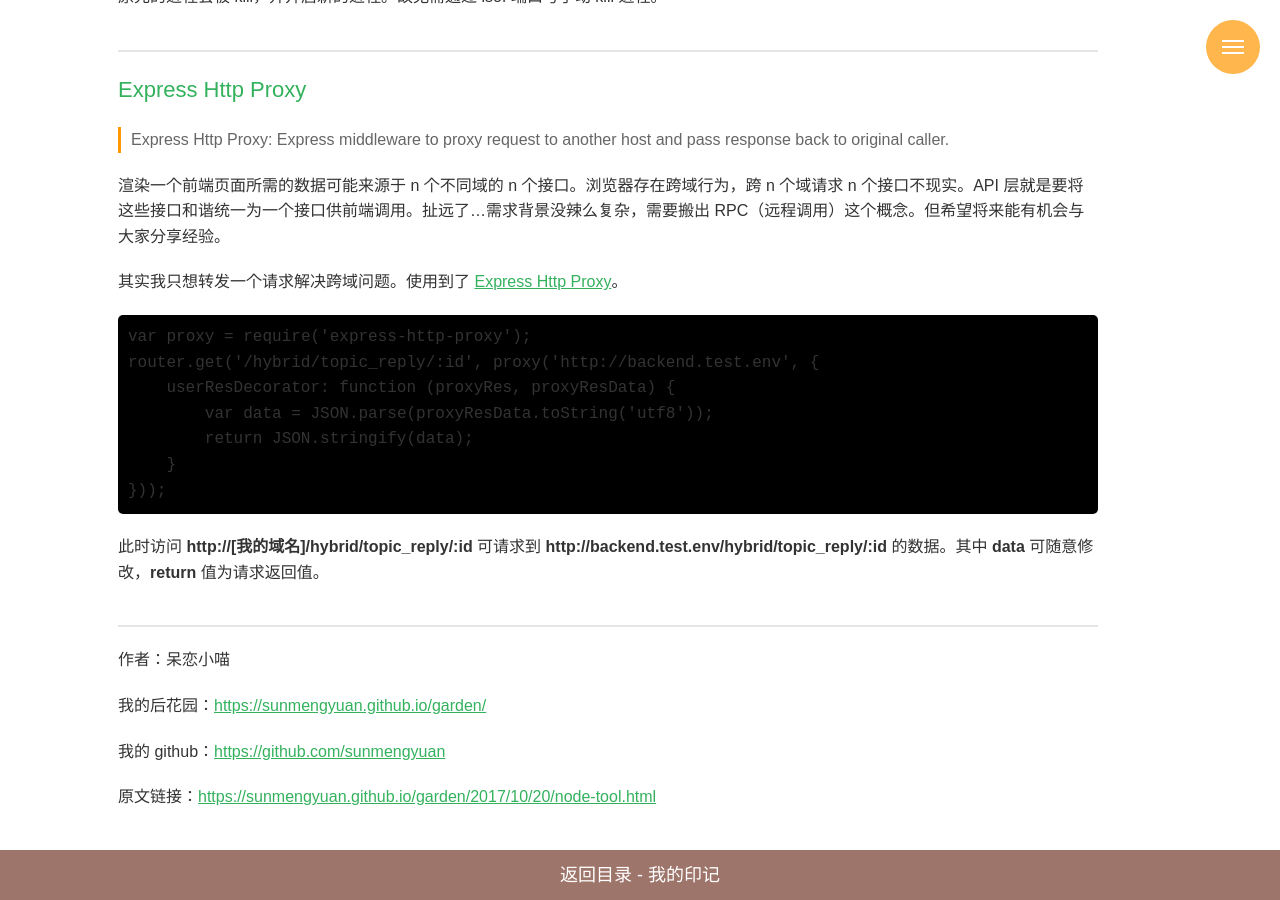
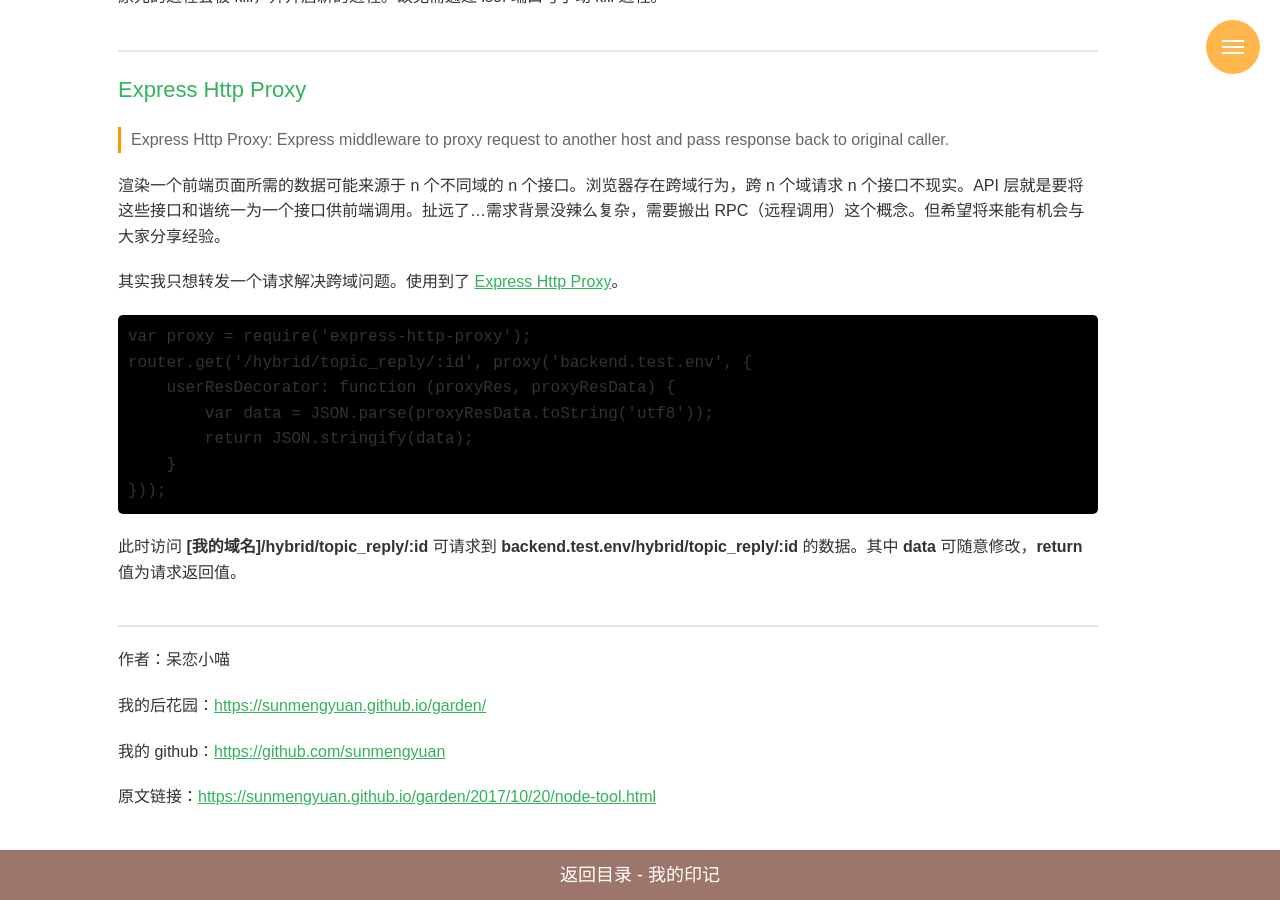
Before and after one commit to sunmengyuan/sunmengyuan.github.io, a Jekyll site: the page built from website/_posts/2017-10-20-node-tool.md, in a window 1280 px wide and 900 px high, scrolled down 4193 px. Built offline with Jekyll 4.4.1, drawn with Linux system fonts in a browser that asks for light colours; nearby versions of some CDN libraries; comment, search, counter and statistics services are not loaded.

Commit message:
请求转发

```diff
--- a/garden/2017/10/20/node-tool.html
+++ b/garden/2017/10/20/node-tool.html
@@ -177,7 +177,7 @@
 <p>其实我只想转发一个请求解决跨域问题。使用到了 <a href="https://github.com/villadora/express-http-proxy">Express Http Proxy</a>。</p>
 
 <div class="language-js highlighter-rouge"><pre class="highlight"><code><span class="kd">var</span> <span class="nx">proxy</span> <span class="o">=</span> <span class="nx">require</span><span class="p">(</span><span class="s1">'express-http-proxy'</span><span class="p">);</span>
-<span class="nx">router</span><span class="p">.</span><span class="nx">get</span><span class="p">(</span><span class="s1">'/hybrid/topic_reply/:id'</span><span class="p">,</span> <span class="nx">proxy</span><span class="p">(</span><span class="s1">'http://backend.test.env'</span><span class="p">,</span> <span class="p">{</span>
+<span class="nx">router</span><span class="p">.</span><span class="nx">get</span><span class="p">(</span><span class="s1">'/hybrid/topic_reply/:id'</span><span class="p">,</span> <span class="nx">proxy</span><span class="p">(</span><span class="s1">'backend.test.env'</span><span class="p">,</span> <span class="p">{</span>
     <span class="na">userResDecorator</span><span class="p">:</span> <span class="kd">function</span> <span class="p">(</span><span class="nx">proxyRes</span><span class="p">,</span> <span class="nx">proxyResData</span><span class="p">)</span> <span class="p">{</span>
         <span class="kd">var</span> <span class="nx">data</span> <span class="o">=</span> <span class="nx">JSON</span><span class="p">.</span><span class="nx">parse</span><span class="p">(</span><span class="nx">proxyResData</span><span class="p">.</span><span class="nx">toString</span><span class="p">(</span><span class="s1">'utf8'</span><span class="p">));</span>
         <span class="k">return</span> <span class="nx">JSON</span><span class="p">.</span><span class="nx">stringify</span><span class="p">(</span><span class="nx">data</span><span class="p">);</span>
```
Also changed, not shown: other parts of garden/2017/10/20/node-tool.html (+1 -1 lines), website/_posts/2017-10-20-node-tool.md (+2 -2 lines).
